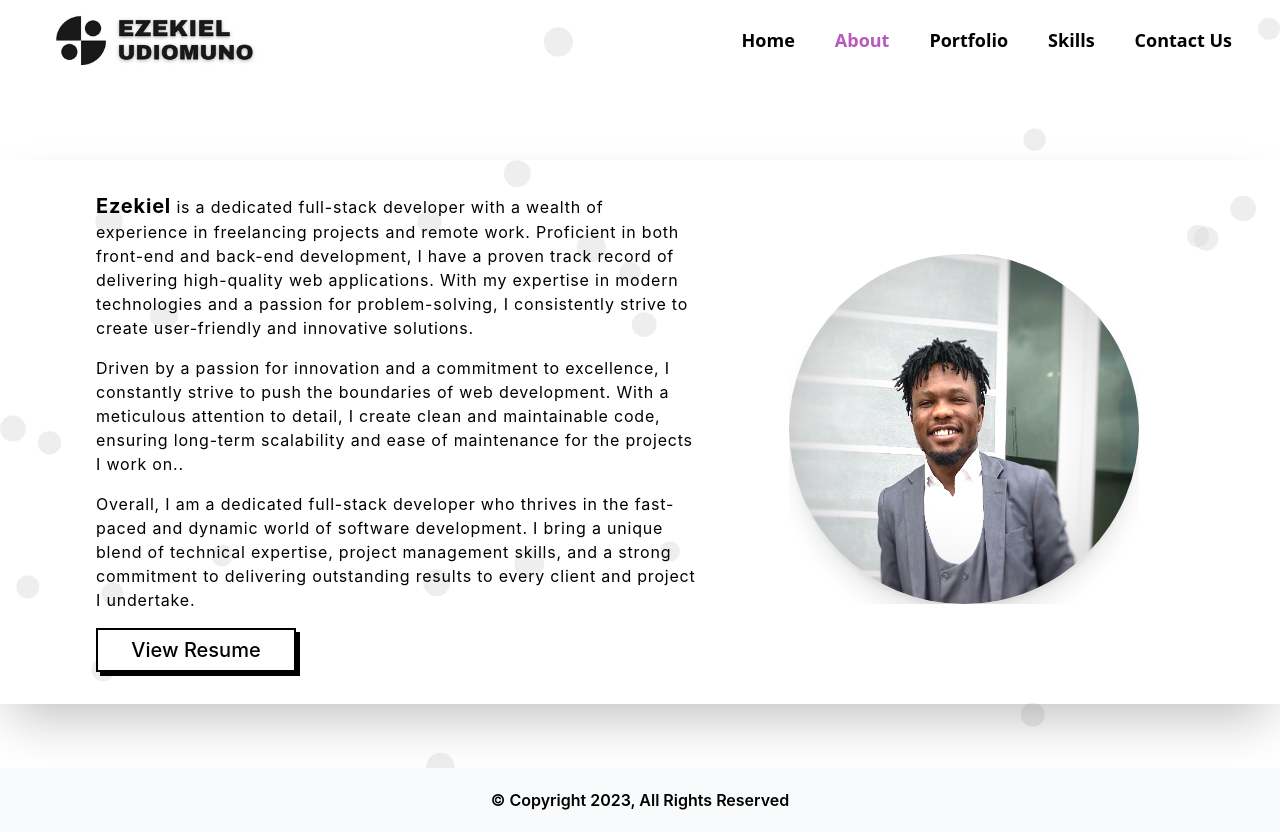
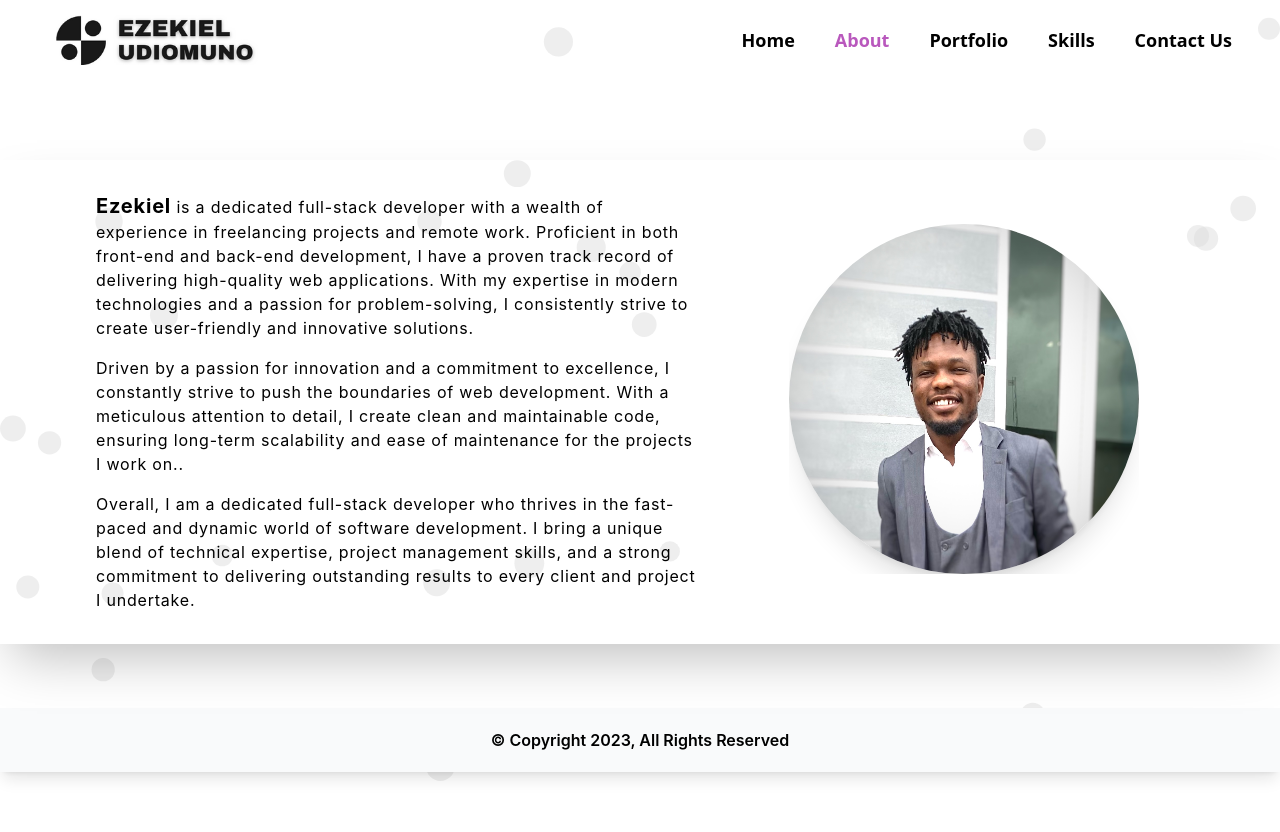
Before and after one commit to uezekiel-mufin/nextportfolio, a Next.js app: page /about in a window 1280 px wide. After the commit the page ends 800 px from the top, so only its background shows below. Built offline with nearby package versions, Linux system fonts and the light colour scheme.

Commit message:
Remove resume from portfolio

```diff
--- a/pages/about/index.jsx
+++ b/pages/about/index.jsx
@@ -16,15 +16,6 @@ const About = () => {
 
 						<p className='w-full text-center md:text-start text-base tracking-wider'>Driven by a passion for innovation and a commitment to excellence, I constantly strive to push the boundaries of web development. With a meticulous attention to detail, I create clean and maintainable code, ensuring long-term scalability and ease of maintenance for the projects I work on..</p>
 						<p className='w-full text-center md:text-start text-base tracking-wider'>Overall, I am a dedicated full-stack developer who thrives in the fast-paced and dynamic world of software development. I bring a unique blend of technical expertise, project management skills, and a strong commitment to delivering outstanding results to every client and project I undertake.</p>
-						<div className='flex w-full justify-center md:justify-start'>
-							<motion.button initial={{ x: -1000 }} animate={{ x: 0 }} transition={{ duration: 3 }} className='w-[60%] lg:w-[200px]'>
-								<a rel='noreferrer' target='_blank' href='https://docs.google.com/document/d/1-MGTwUQV_3dzWssg8PsUPnBJMmnVCsHo8m-FrwKbYXo/edit?usp=sharing' className='relative inline-block px-4  font-medium group w-full py-2'>
-									<span className='absolute inset-0 w-full h-full transition-all duration-400 ease-linear transform translate-x-1 translate-y-1 bg-black group-hover:-translate-x-0 group-hover:-translate-y-0'></span>
-									<span className='absolute inset-0 w-full h-full bg-white border-2 border-black group-hover:bg-black ransition-all duration-400 ease-linear'></span>
-									<span className='relative text-black group-hover:text-white text-xl'>View Resume</span>
-								</a>
-							</motion.button>
-						</div>
 					</section>
 					<section className='flex flex-col items-center w-auto justify-center'>
 						<motion.div initial={{ scale: 0.3 }} animate={{ scale: 1 }} transition={{ duration: 3 }} className=''>
```
